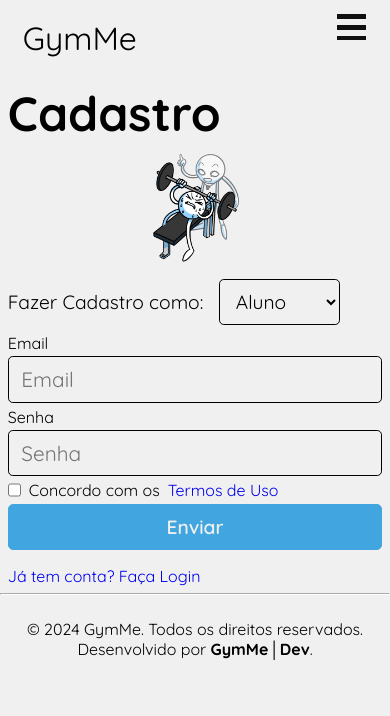
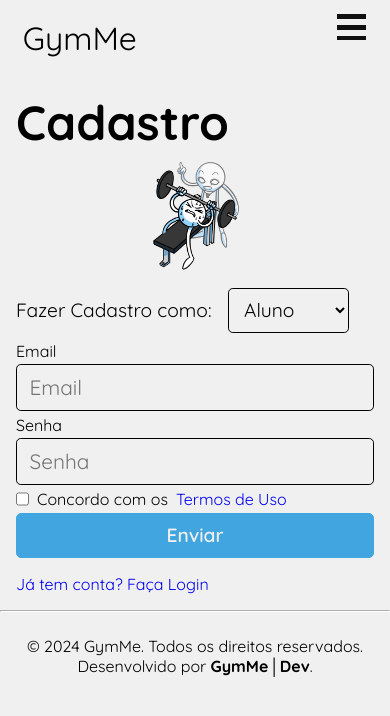
Before and after one commit to victorhfernandes/GymMe, a React (Vite) app: page /cadastro in a window 390 px wide. Shown: the top 716 px of the page. Built offline with nearby package versions, Linux system fonts and the light colour scheme; no server answers.

Commit message:
mudana padding mobile

```diff
--- a/src/pages/app/PerfilInstrutor/PerfilInstrutor.scss
+++ b/src/pages/app/PerfilInstrutor/PerfilInstrutor.scss
@@ -26,7 +26,7 @@
     grid-template-rows: 1fr;
     grid-template-areas: "perfil contatos";
     @media (max-width: 80em /*1280px*/) {
-      padding: 0.5rem;
+      padding: 1rem;
       grid-template-columns: 1fr;
       grid-template-rows: auto 1fr auto;
       grid-template-areas:
--- a/src/pages/public/CadastroLogin/CadastroLogin.scss
+++ b/src/pages/public/CadastroLogin/CadastroLogin.scss
@@ -9,6 +9,7 @@
       "left-bottom right";
     justify-content: center;
     @media (max-width: 80em /*1280px*/) {
+      padding: 1rem;
       grid-template-columns: 1fr;
       grid-template-rows: auto 8rem 1fr;
       grid-template-areas:
```
